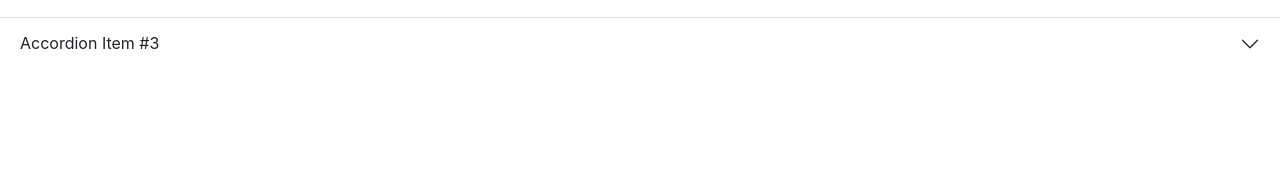
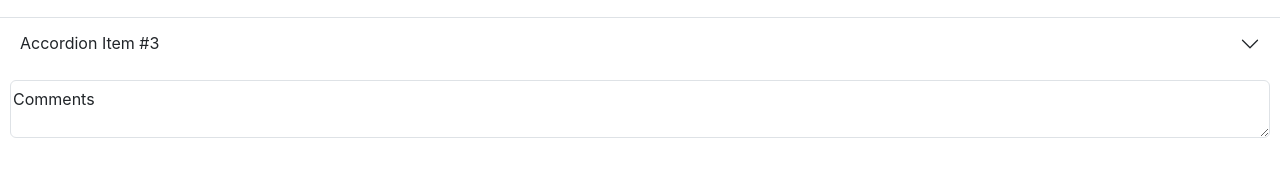
Before and after one commit to SMOS-Github/React, a React (Create React App) app in the folder learn-react/: page / in a window 1280 px wide. Shown: the part 144-320 px from the top of the page. Built offline with nearby package versions, Linux system fonts and the light colour scheme.

Commit message:
update
cleanup

```diff
--- a/learn-react/src/App.css
+++ b/learn-react/src/App.css
@@ -1,43 +1,6 @@
-.App {
-  text-align: center;
+.form-floating{
+    padding:10px;
 }
-
-.App-logo {
-  height: 40vmin;
-  pointer-events: none;
+label{
+    padding:100px;
 }
-
-@media (prefers-reduced-motion: no-preference) {
-  .App-logo {
-    animation: App-logo-spin infinite 20s linear;
-  }
-}
-
-.App-header {
-  background-color: #282c34;
-  min-height: 100vh;
-  display: flex;
-  flex-direction: column;
-  align-items: center;
-  justify-content: center;
-  font-size: calc(10px + 2vmin);
-  color: white;
-}
-
-.App-link {
-  color: #61dafb;
-}
-.Alex{
-    height:100px;
-    width:100px;
-    background:red;
-    margin:20px;
-}
-@keyframes App-logo-spin {
-  from {
-    transform: rotate(0deg);
-  }
-  to {
-    transform: rotate(360deg);
-  }
-}
--- a/learn-react/src/App.js
+++ b/learn-react/src/App.js
@@ -3,11 +3,14 @@ import './App.css';
 //import xr from './module2.mjs';
 import Navbar from './components/Navbar';
 import According from './components/According';
+import TextArea from './components/TextArea';
+
 function App() {
   return (
       <>
           <Navbar />
-          <According text="Alex"/>
+          <According text="Alex" />
+          <TextArea/>
       </>
   );
 
--- /dev/null
+++ b/learn-react/src/components/TextArea.js
@@ -0,0 +1,12 @@
+import React from 'react';
+
+export default function TextArea() {
+    return (
+        <>
+            <div className="form-floating">
+                <textarea className="form-control" placeholder="Leave a comment here" id="floatingTextarea2"></textarea>
+                <label htmlFor="floatingTextarea2">Comments</label>
+            </div>
+        </>
+    );
+}
```
